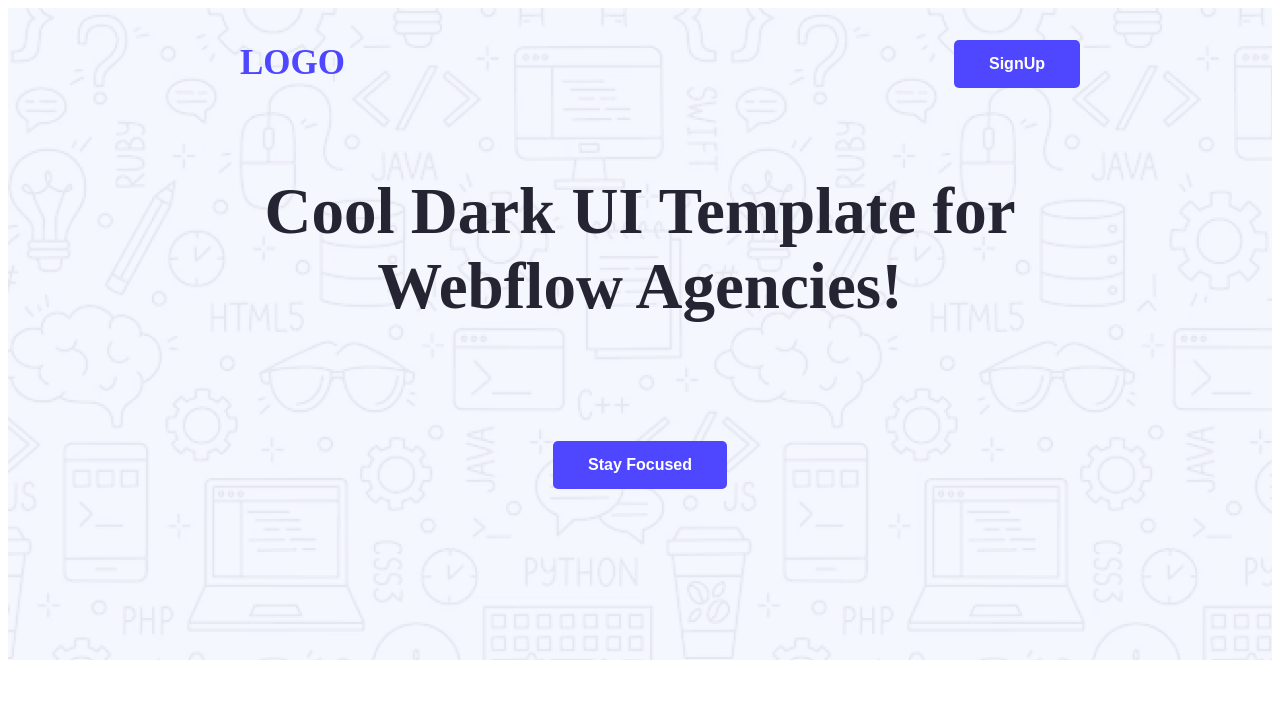
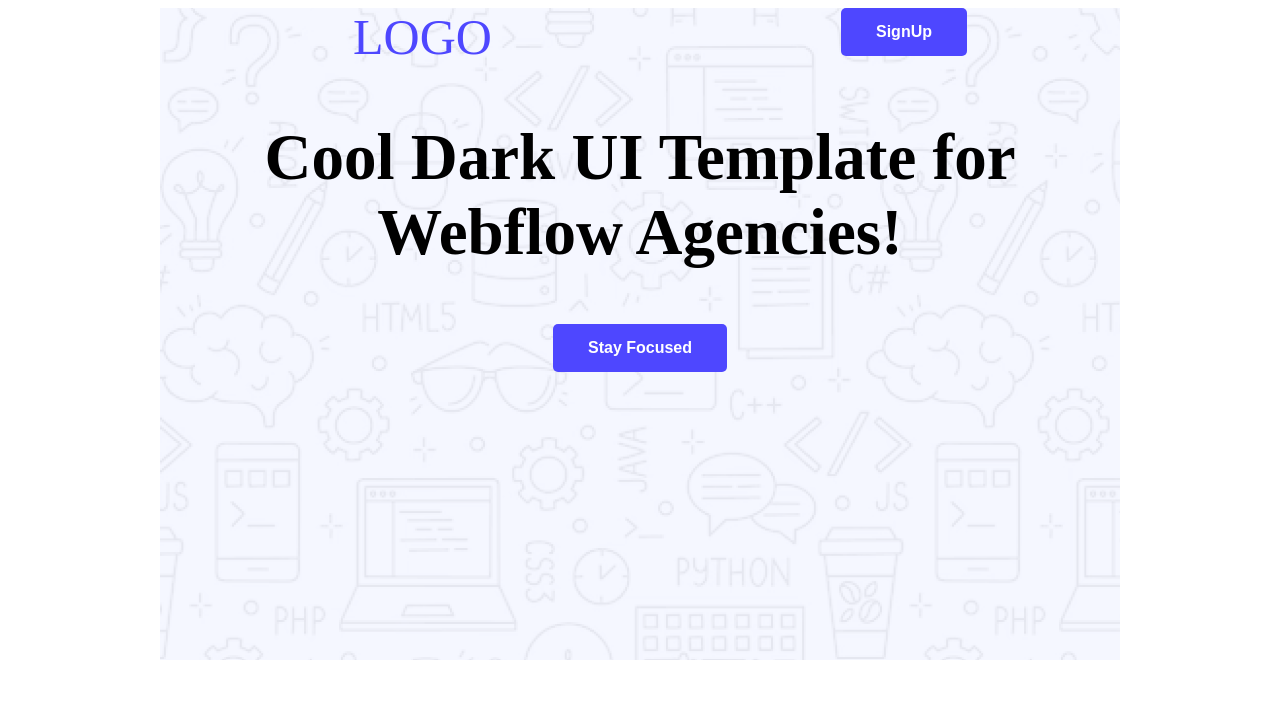
Before and after one commit to merazuli/landing-launchpad, a plain HTML site: page index.html in a window 1280 px wide. Shown: the top 721 px of the page. Drawn offline with Linux system fonts and the light colour scheme.

Commit message:
my last commit

```diff
--- a/index.html
+++ b/index.html
@@ -12,21 +12,19 @@
     <link rel="stylesheet" href="styles/launchpad.css">
 </head>
 <body class=".open-sans-normal">
-    <header class="header">
-        <!-- navbar started here  -->
-        <nav class="bg-images">
+    <header>
+        <nav >
             <ul>
-                <li class="nav-logo"><a class="list-item" href="">LOGO</a></li>
-                <li><a  class="list-item" href=""><button class="btn-primary">SignUp</button></a></li>
+                <li><a class="nav-logo" href="">LOGO</a></li>
+                <li><a href=""><button class="btn-primary">SignUp</button></a></li>
             </ul>
-                <div class="navbar-heading">
-                    <h4 class="text-center">Cool Dark UI Template for <br>Webflow Agencies!</h4>
-                    <div class="text-center">
-                        <button class="btn-primary">Stay Focused</button>
-                    </div>
-                </div>
         </nav>
+        <h2 id="nav-heading" class="text-center">Cool Dark UI Template for <br> Webflow Agencies!</h2>
+        <div class="text-center">
+            <button class="btn-primary">Stay Focused</button>
+        </div>
     </header>
+
     <main>
         <!-- action section start here  -->
     <section class="action-section">
--- a/styles/launchpad.css
+++ b/styles/launchpad.css
@@ -30,39 +30,33 @@ main{
     background-color:  #eaeded ;
 }
 /* navbar style started here  */
-.header{
+header{
     background-image: url('../Assets/Hero-bg.png');
+    height: 698px;
     background-repeat: no-repeat;
     max-width: 1440px;
-     height: 698px;
-     margin: 0 auto;
-     padding: 30px;
+    margin: 0px 152px;
 }
 nav ul{
     display: flex;
     justify-content: space-between;
-    margin: 0px 162px;
-    align-items: center;
+    margin: 0px 153px;
 }
-
-nav ul li {
+nav ul li{
     list-style: none;
 }
 nav ul li a{
+
     text-decoration: none;
 }
-.list-item{
-    font-size: 35px;
-    font-weight: bold;
+.nav-logo{
+    font-size: 50px;
     color: #4E47FF;
 }
-.navbar-heading{
-   margin: 158pxpx;
+#nav-heading{
  font-size: 65px;
-   color: #252432;
-   font-weight: bold;
-   margin-bottom: 50px;
 }
+
 /* action section started here  */
 .action-section{
     display: flex;
```
Lines whose indentation alone changed are shown as unchanged.
